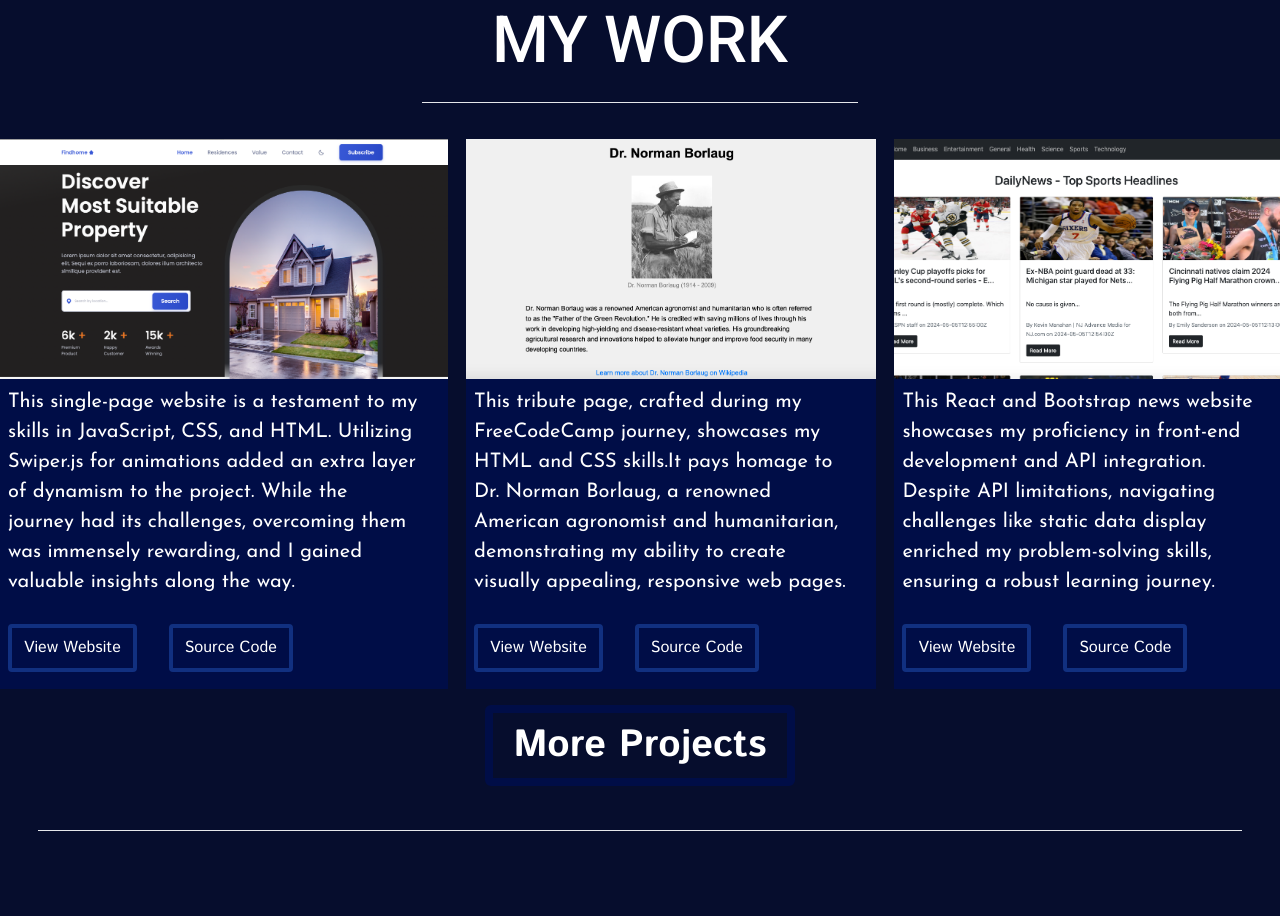
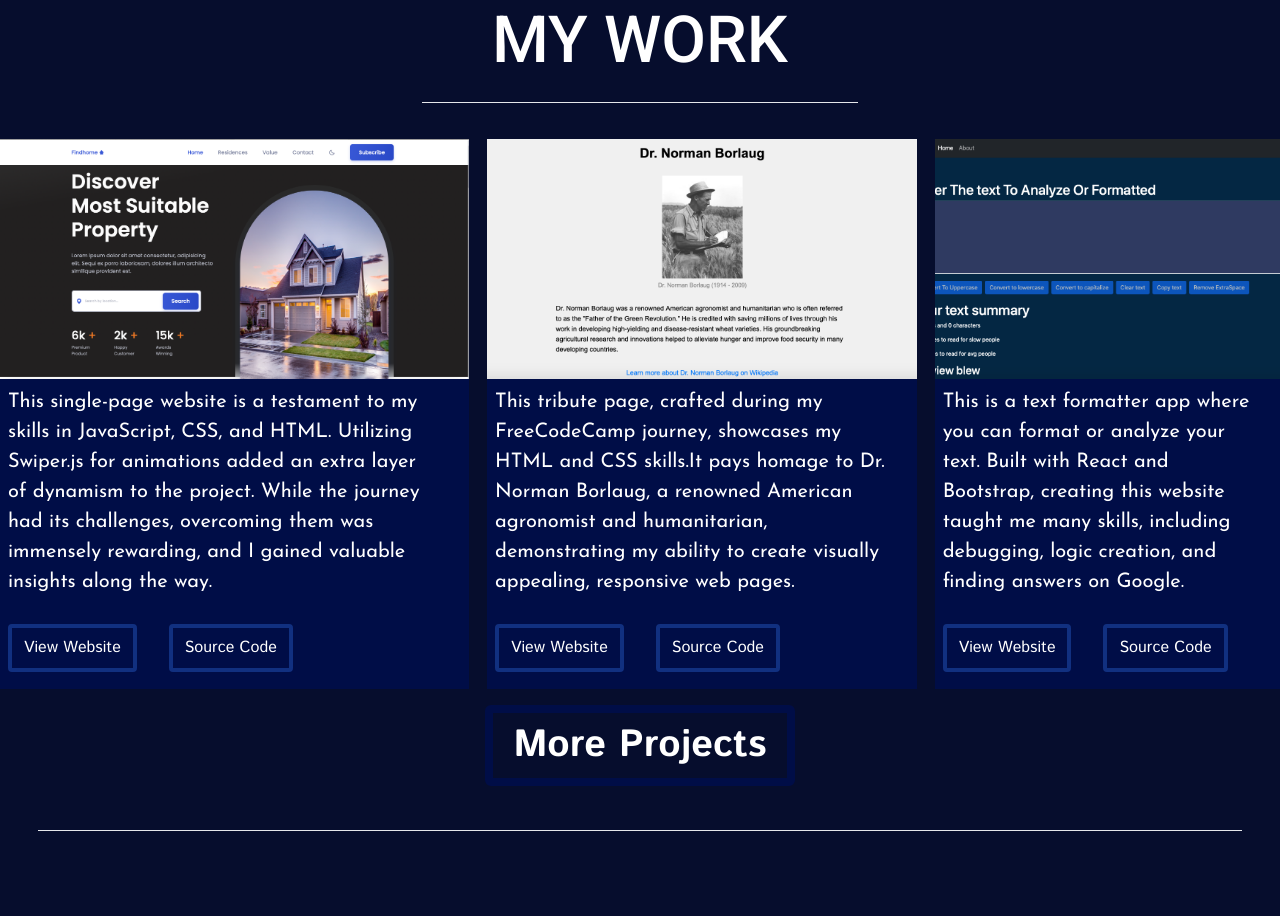
Before and after one commit to sabbir512/Sabbir-s-Portfolio, a React (Vite) app: page / in a window 1280 px wide. Shown: the part 1240-2156 px from the top of the page. Built offline with nearby package versions, Linux system fonts and the light colour scheme; a web font is replaced by a local one.

Commit message:
Add new resume

```diff
--- a/src/components/HomeComponents/Work.jsx
+++ b/src/components/HomeComponents/Work.jsx
@@ -1,15 +1,19 @@
 import React from "react";
 import WorkContent from "./WorkContent";
 //Getting the image and content from projectContent file, because i don't want grow bigger this componnet so that's why i simply export it from another file.
-import { realStateImage, tributePage, newsApp } from "../projectContent";
+import {
+  realStateImage,
+  tributePage,
+  textFormatterImg,
+} from "../projectContent";
 import { contentObject } from "../projectContent";
 import {
   realStateWebUrl,
   realStateCodeUrl,
   tributePageWebUrl,
   tributePageCodeUrl,
-  newsAppWebUrl,
-  newsAppCodeUrl,
+  textFormatterWeb,
+  textFormatterGit,
 } from "../projectContent";
 import { Link } from "react-router-dom";
 function Work() {
@@ -37,10 +41,10 @@ function Work() {
         />
 
         <WorkContent
-          Image={newsApp}
-          content={contentObject.newsapp}
-          websiteUrl={newsAppWebUrl}
-          githubUrl={newsAppCodeUrl}
+          Image={textFormatterImg}
+          content={contentObject.textformatterApp}
+          websiteUrl={textFormatterWeb}
+          githubUrl={textFormatterGit}
         />
       </div>
 
```
Also changed, not shown: 1 other file (tests, documents, lock files or other folders).
